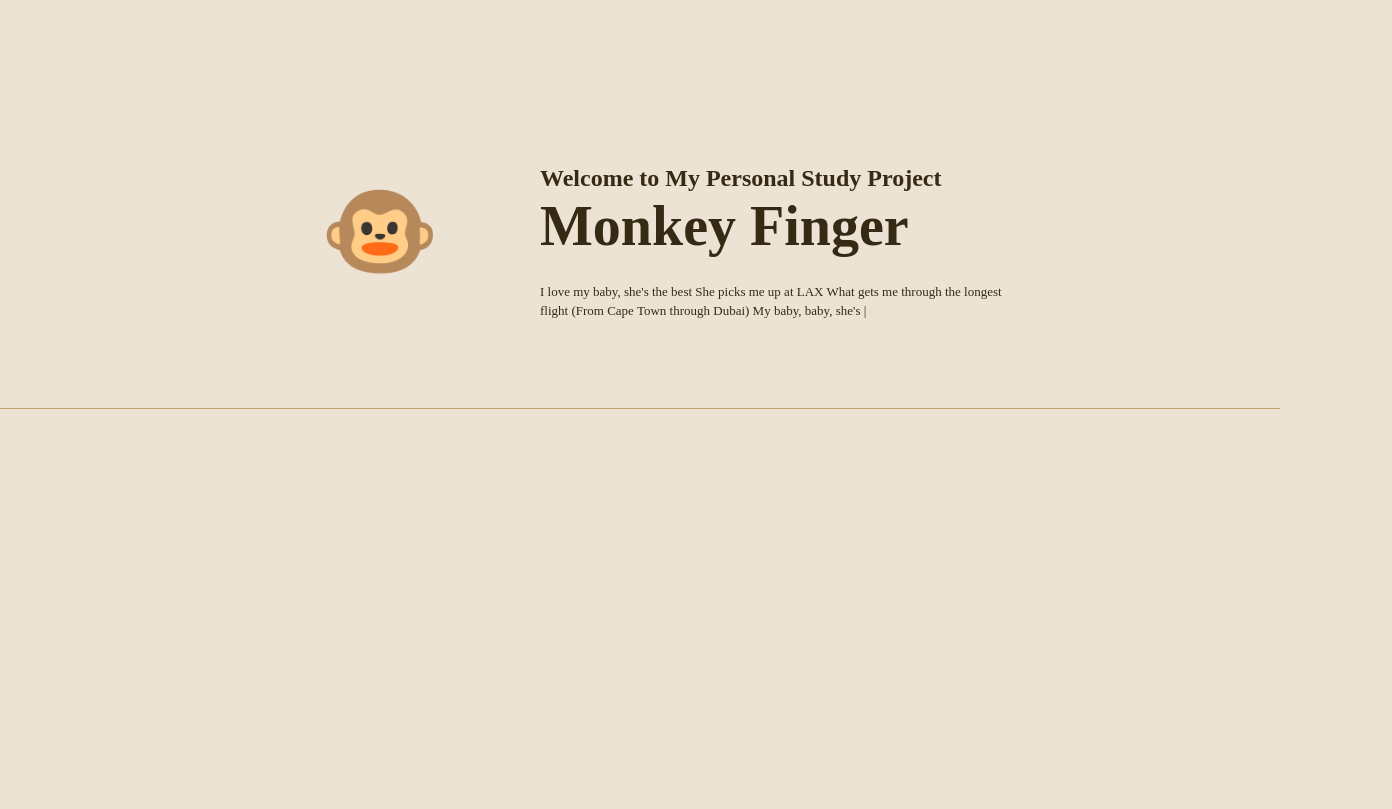
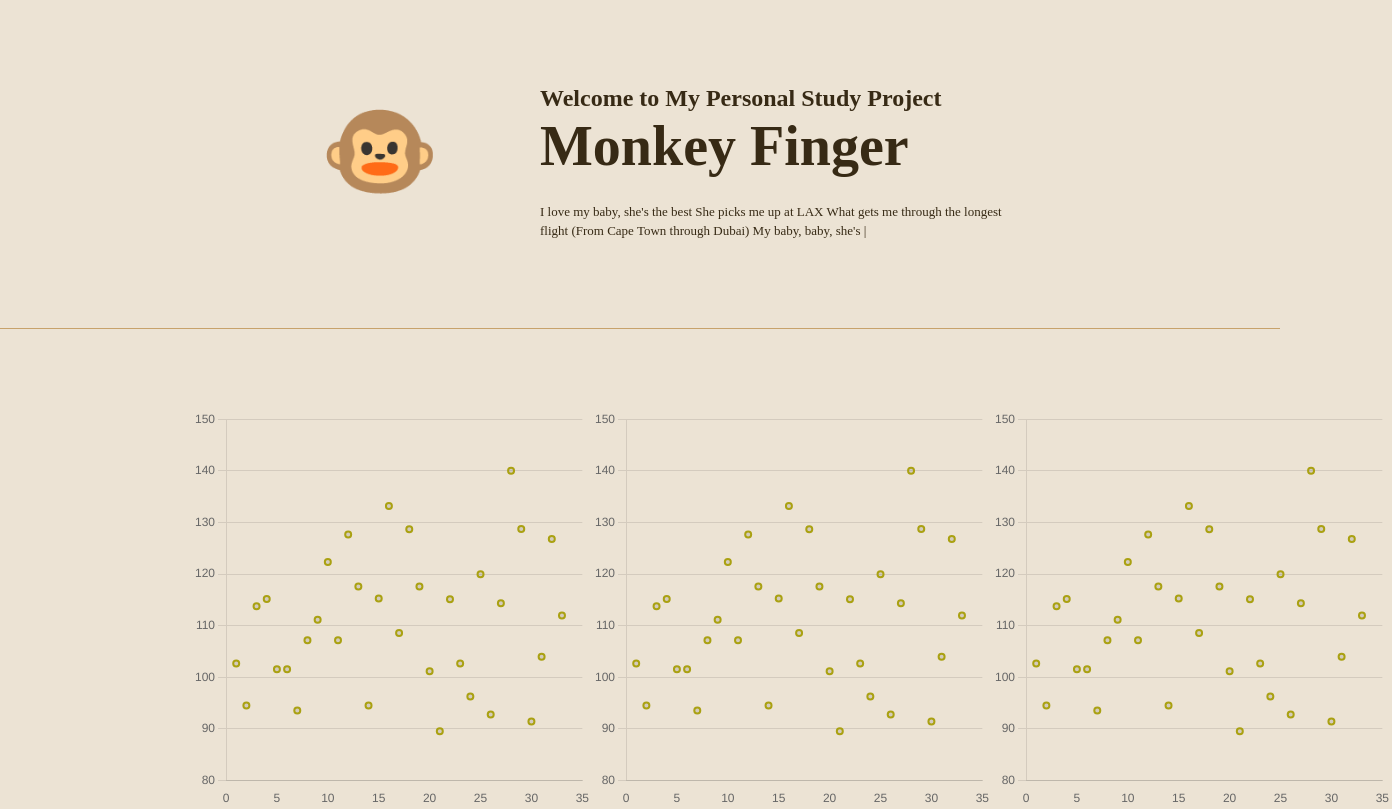
Before and after one commit to bgj0127/monkey-finger-client, a React (Vite) app: page / in a window 1280 px wide. Shown: the whole page, 1392 px wide, since content can reach past the window. Built offline with nearby package versions, Linux system fonts and the light colour scheme; a web font is replaced by a local one.

Commit message:
ChartJS 사용

```diff
--- /dev/null
+++ b/src/components/desc/ChartTest.jsx
@@ -0,0 +1,66 @@
+import { Chart } from "react-chartjs-2";
+import {
+  Chart as ChartJS,
+  Tooltip,
+  CategoryScale,
+  LinearScale,
+  PointElement,
+  LineElement,
+} from "chart.js";
+import dummyData from "../../constants/dummyData";
+
+ChartJS.register(
+  CategoryScale,
+  LinearScale,
+  PointElement,
+  LineElement,
+  Tooltip
+);
+
+function makeArr(i, j) {
+  return Array(j - i + 1)
+    .fill(i)
+    .map((v, i) => v + i);
+}
+
+const data = {
+  labels: makeArr(1, dummyData.length),
+  datasets: [
+    {
+      type: "scatter",
+      label: "Dataset 1",
+      borderColor: "#aaa112",
+      borderWidth: 2,
+      data: dummyData,
+      lineTension: 0.3,
+    },
+  ],
+};
+
+const options = {
+  responsive: false,
+  scales: {
+    x: {
+      grid: {
+        display: false,
+      },
+    },
+  },
+};
+
+const ChartTest = () => {
+  return (
+    <>
+      <div>
+        <Chart
+          data={data}
+          options={options}
+          width="400px"
+          height="400px"
+        ></Chart>
+      </div>
+    </>
+  );
+};
+
+export default ChartTest;
--- /dev/null
+++ b/src/constants/dummyData.js
@@ -0,0 +1,37 @@
+const dummpyWpm = [
+    102.69,
+    94.54,
+    113.75,
+    115.19,
+    101.59,
+    101.58,
+    93.57,
+    107.19,
+    111.16,
+    122.36,
+    107.19,
+    127.68,
+    117.6,
+    94.56,
+    115.26,
+    133.21,
+    108.6,
+    128.7,
+    117.58,
+    101.19,
+    89.58,
+    115.14,
+    102.69,
+    96.27,
+    119.99,
+    92.79,
+    114.35,
+    140.03,
+    128.75,
+    91.44,
+    103.98,
+    126.82,
+    112
+]
+
+export default dummpyWpm
--- a/src/pages/Description.jsx
+++ b/src/pages/Description.jsx
@@ -1,6 +1,7 @@
 import React from "react";
 import Introduce from "../components/desc/Introduce";
 import MyProfile from "../components/desc/MyProfile";
+import ChartTest from "../components/desc/ChartTest";
 import Divider from "../components/Divider";
 import "../styles/Description.css";
 
@@ -12,6 +13,11 @@ const Description = () => {
         <Introduce />
       </div>
       <Divider />
+      <div id="chart">
+        <ChartTest />
+        <ChartTest />
+        <ChartTest />
+      </div>
     </div>
   );
 };
--- a/src/styles/Description.css
+++ b/src/styles/Description.css
@@ -17,7 +17,15 @@ h1, h2{
     justify-content: space-around;
     width: 50rem;
     height: 15rem;
-    margin: 10rem auto 0;
+    margin: 5rem auto 0;
+    overflow-y: inherit;
+}
+
+#chart{
+    display: flex;
+    justify-content: center;
+    height: 15rem;
+    margin: 5rem auto 0;
     overflow-y: inherit;
 }
 
```
